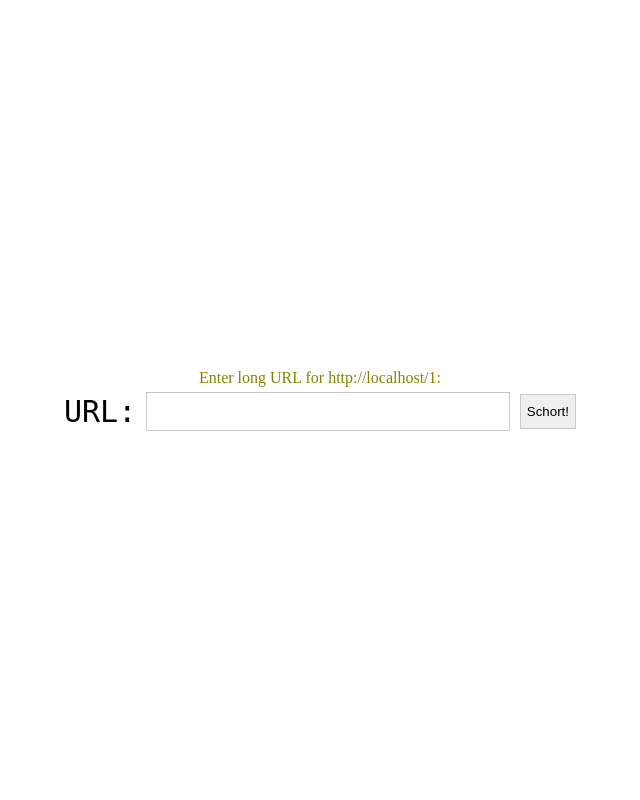
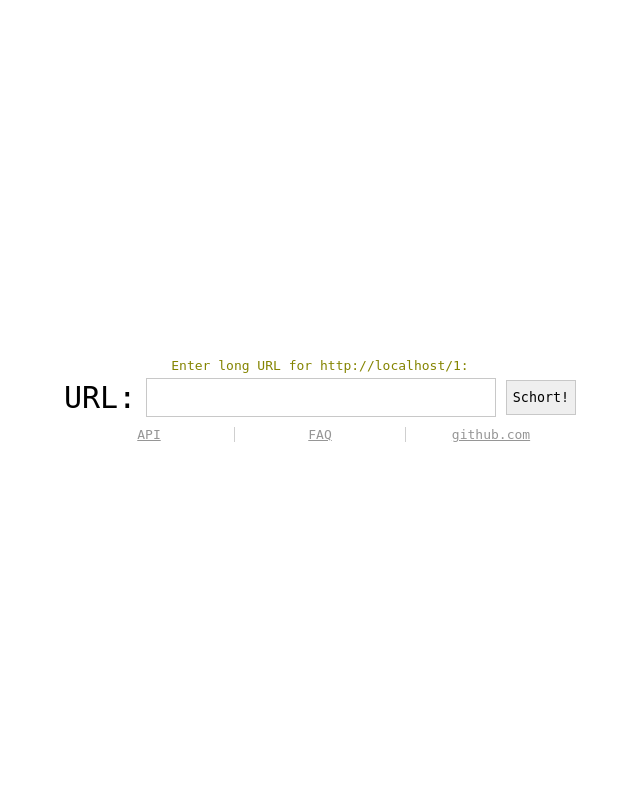
Before and after one commit to sqozz/schort, a Flask app: page /1 in a window 1280 px wide. Shown: the whole page, without its empty margins (320-960 px from the left). Run offline with Flask 2, Linux system fonts and the light colour scheme; data that the repository does not hold is empty.

Commit message:
Added footer

```diff
--- a/static/css/index.css
+++ b/static/css/index.css
@@ -8,6 +8,7 @@ body {
 	display: flex;
 	justify-content: center;
 	align-items: center;
+	font-family: monospace;
 }
 
 #main {
@@ -27,10 +28,10 @@ body {
 	height: 35px;
 	margin: 0px;
 	margin-left: 10px;
+	font-family: monospace;
 }
 
 #short_form {
-	font-family: "monospace";
 	font-size: 30px;
 	display: flex;
 	justify-content: center;
@@ -54,3 +55,27 @@ body {
 .info {
 	color: #848400;
 }
+
+#infobar {
+	display: flex;
+	margin-top: 10px;
+}
+
+a {
+	color: rgb(150, 150, 150);
+}
+
+a:hover {
+	color: black;
+}
+
+.infoitem {
+	flex: 1;
+	display: flex;
+	justify-content: center;
+	border-right: 1px solid #cfcfcf;
+}
+
+.infoitem:last-child {
+	border-right: none;
+}
--- a/templates/index.html
+++ b/templates/index.html
@@ -16,6 +16,11 @@
 				<input type="hidden" name="wishId" value="{{name}}">
 				<input type="submit" value="Schort!" id="short_button">
 			</form>
+			<div id="infobar">
+				<span class="infoitem"><a href="#">API</a></span>
+				<span class="infoitem"><a href="#">FAQ</a></span>
+				<span class="infoitem"><a href="https://github.com/Sqozz/schort" target="_blank">github.com</a></span>
+			</div>
 		</div>
 	</body>
 </html>
```
